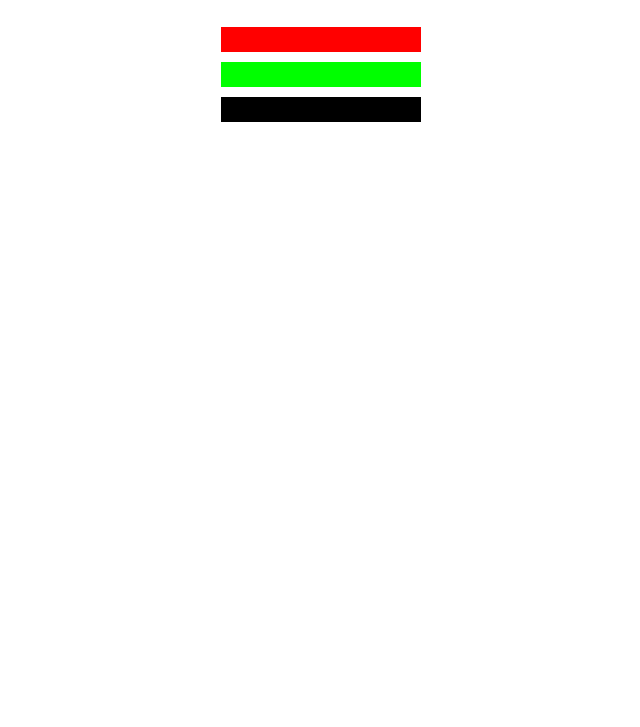
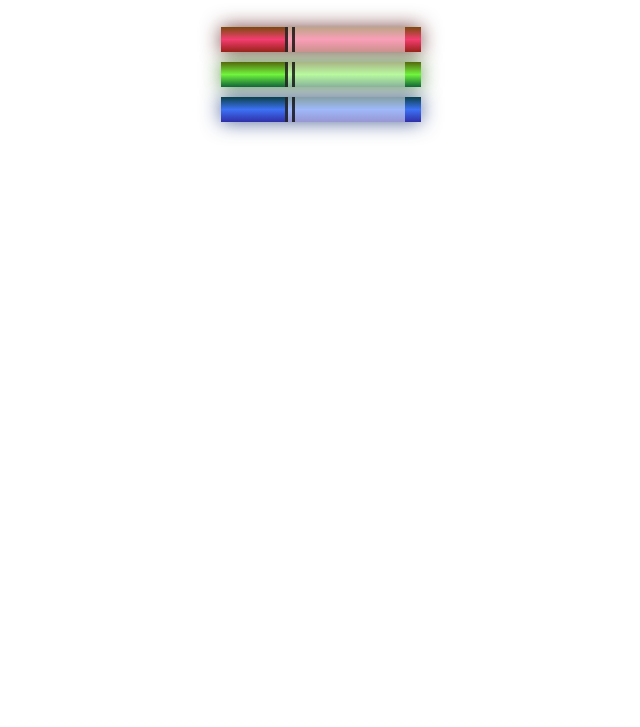
Before and after one commit to M-ASHaR/FreeCodeCamp, a plain HTML site: page CSS_coloring/index.html in a window 1280 px wide. Shown: the part 73-800 px from the top of the page, without its empty margins (319-959 px from the left). Drawn offline with Linux system fonts and the light colour scheme.

Commit message:
completed the CSS coloring test of FreeCodeCamp

```diff
--- a/CSS_coloring/index.html
+++ b/CSS_coloring/index.html
@@ -9,9 +9,18 @@
   <body>
     <h1>CSS Color Markers</h1>
     <div class="container">
-      <div class="marker red"></div>
-      <div class="marker green"></div>
-      <div class="marker blue"></div>
+      <div class="marker red">
+        <div class="cap"></div>
+        <div class="sleeve"></div>
+      </div>
+      <div class="marker green">
+        <div class="cap"></div>
+        <div class="sleeve"></div>
+      </div>
+      <div class="marker blue">
+        <div class="cap"></div>
+        <div class="sleeve"></div>
+      </div>
     </div>
   </body>
 </html>
--- a/CSS_coloring/styles.css
+++ b/CSS_coloring/styles.css
@@ -1,6 +1,10 @@
 h1 {
   text-align: center;
   /* background-color: rgb(0, 255, 255); */
+}
+.container {
+  background-color: rgb(255, 255, 255);
+  padding: 10px 0px;
 }
 
 .marker {
@@ -10,18 +14,43 @@ h1 {
   margin: 10px auto;
 }
 
+.cap {
+  width: 60px;
+  height: 25px;
+}
+
+.sleeve {
+  width: 110px;
+  height: 25px;
+  background-color: rgba(255, 255, 255, 0.5);
+  border-left: 10px double rgba(0, 0, 0, 0.75);
+  /* opacity: 0.5; */
+}
+
+.cap,
+.sleeve {
+  display: inline-block;
+}
+
 .red {
-    background-color: rgb(255, 0, 0);
-  }
+  background: linear-gradient(
+    rgb(122, 74, 14),
+    rgb(245, 62, 113),
+    rgb(162, 27, 27)
+  );
+  box-shadow: 0 0 20px 0 rgba(83, 14, 14, 0.8);
+}
 
 .green {
-    background-color: #00FF00;
-  }
+  background: linear-gradient(#55680d, #71f53e, #116c31);
+  box-shadow: 0 0 20px 0 #3B7E20CC;
+}
 
 .blue {
-    background-color: rgb(0, 0, 0);
-  }
-.container {
-  background-color: rgb(255, 255, 255);
-  padding: 10px 0px;
+  background: linear-gradient(
+    hsl(186, 76%, 16%),
+    hsl(223, 90%, 60%),
+    hsl(240, 56%, 42%)
+  );
+  box-shadow: 0 0 20px 0 hsl(223, 59%, 31%,0.8);
 }
```
